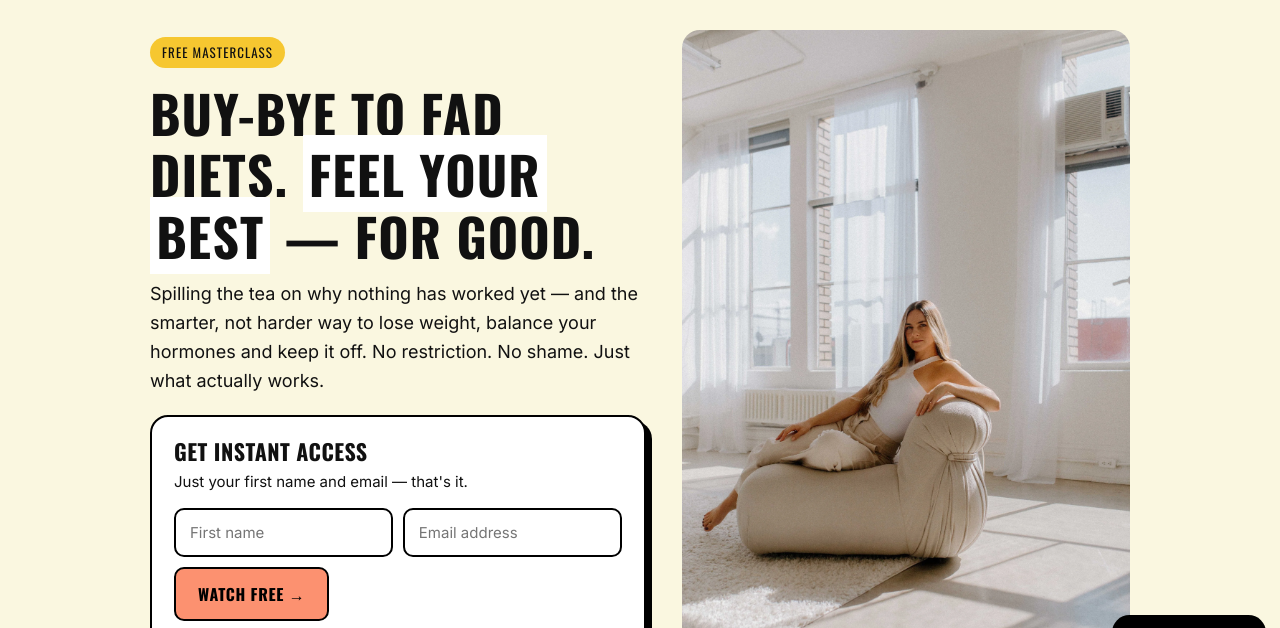
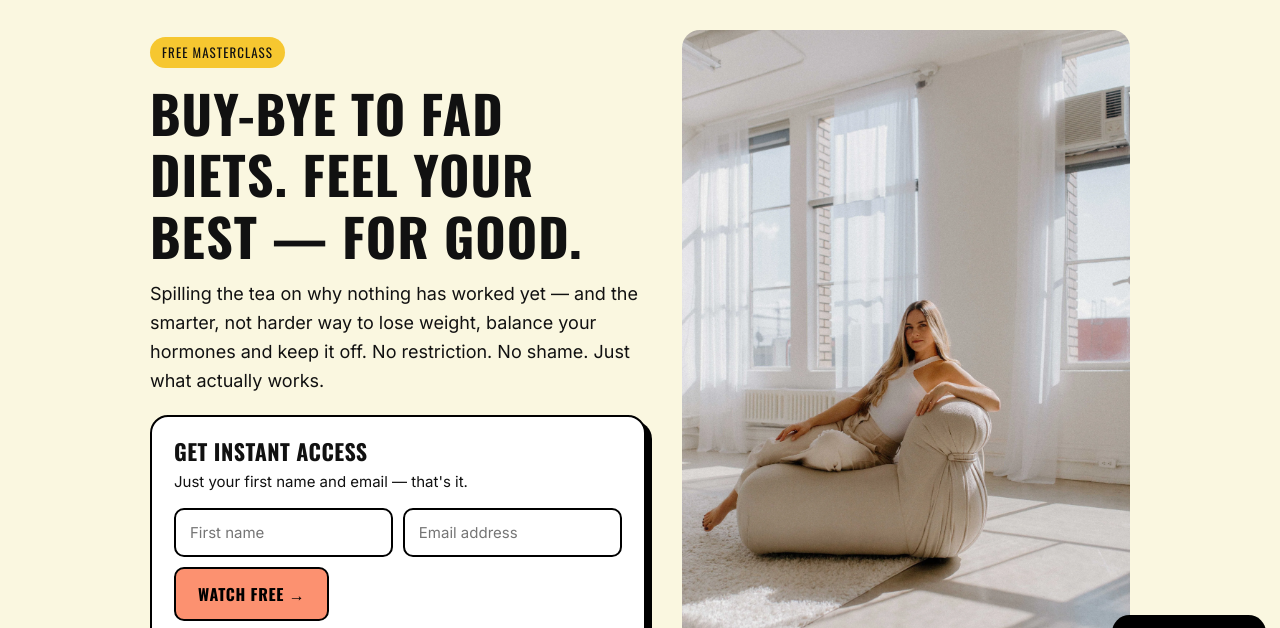
Before and after one commit to Nakoliss/demo-jacqui-nakoliss, a plain HTML site: page index.html in a window 1280 px wide. Shown: the part 136-764 px from the top of the page. Drawn offline with nearby package versions, Linux system fonts and the light colour scheme.

Commit message:
Replace index.html — remove white headline highlight

```diff
--- a/index.html
+++ b/index.html
@@ -21,7 +21,7 @@
   .hero img{width:100%;border-radius:18px;display:block}
   .eyebrow{display:inline-block;background:var(--gold);padding:5px 12px;font-family:'Oswald';text-transform:uppercase;font-size:13px;letter-spacing:.08em;border-radius:999px;margin-bottom:14px}
   .hero h1{font-size:52px;margin-bottom:14px;line-height:1.18}
-  .hero h1 em{font-style:normal;background:#fff;padding:0 .12em;-webkit-box-decoration-break:clone;box-decoration-break:clone}
+  .hero h1 em{font-style:normal}
   .hero p{font-size:18px;margin-bottom:20px}
   .capture{background:#fff;border:2px solid #000;border-radius:18px;padding:22px;box-shadow:6px 6px 0 #000}
   .capture h3{font-size:22px;margin-bottom:6px}
```
